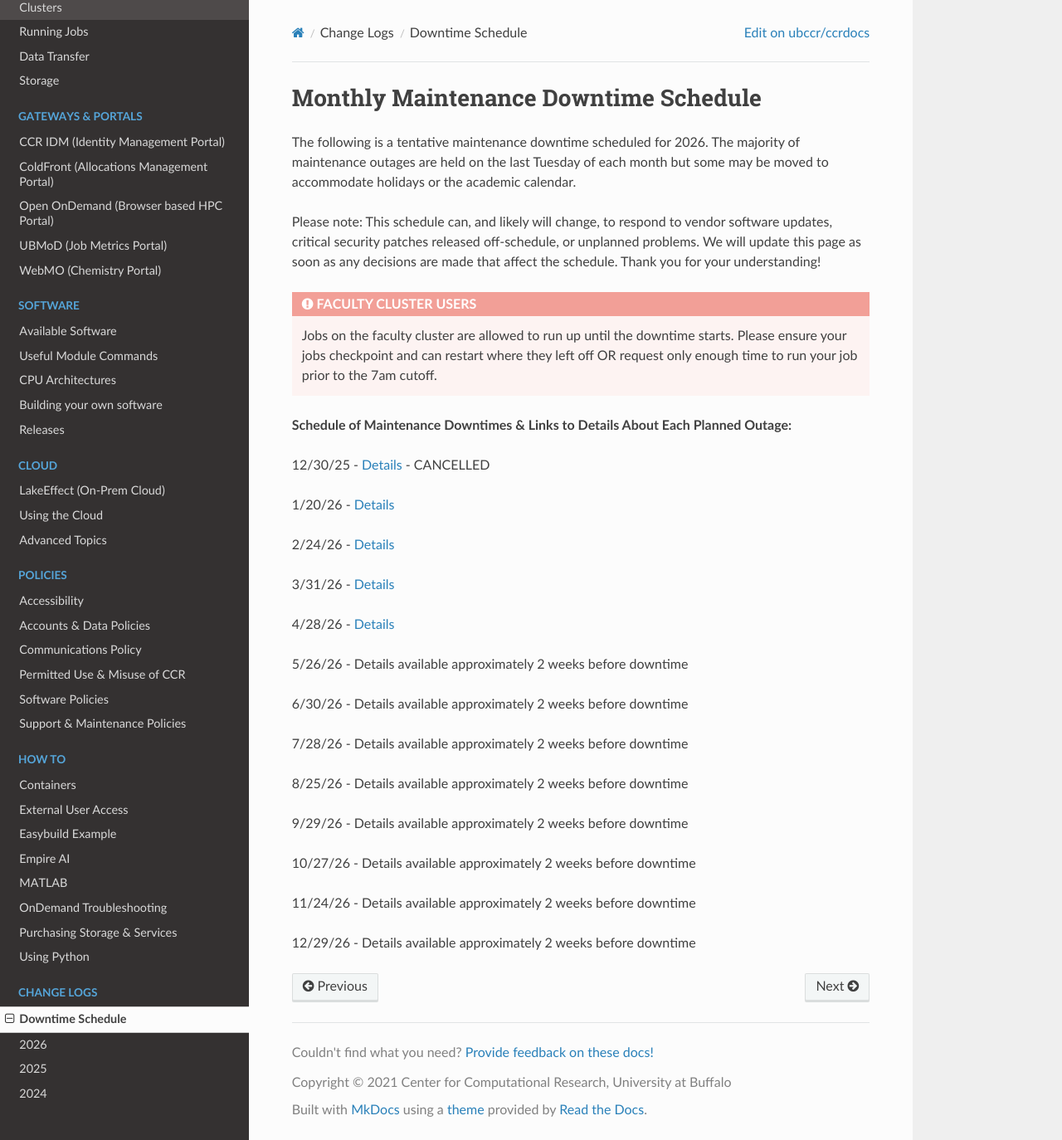
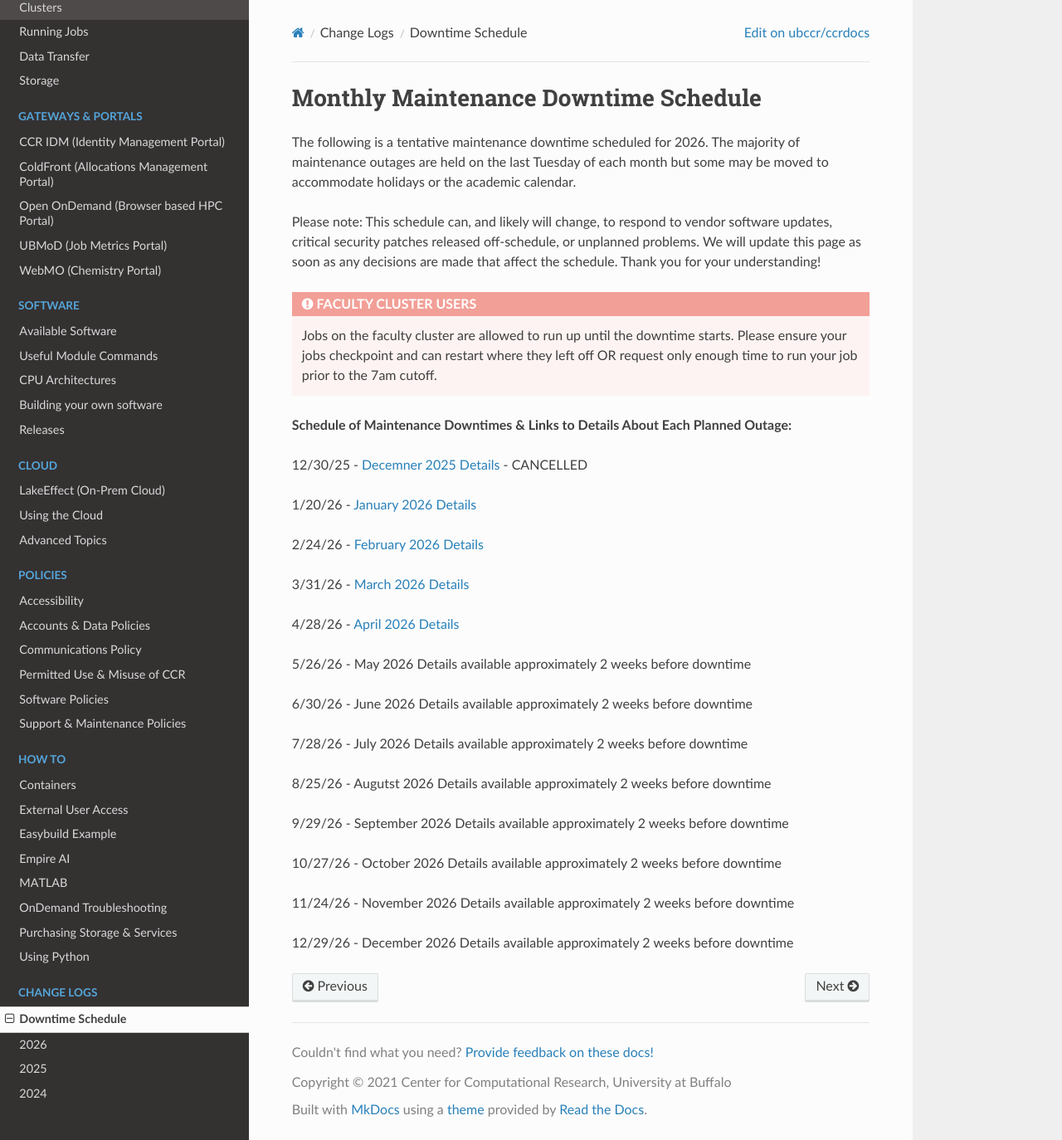
Before and after one commit to ubccr/ccrdocs, an MkDocs documentation site: the page built from pages/changelogs/downtime-schedule.md, in a window 1280 px wide and 1374 px high. Shown: the whole window at 83% size. Built offline with MkDocs 1.6.1, drawn with Linux system fonts in a browser that asks for light colours; nearby versions of some CDN libraries.

```diff
--- a/pages/changelogs/downtime-schedule.md
+++ b/pages/changelogs/downtime-schedule.md
@@ -9,28 +9,28 @@ Please note: This schedule can, and likely will change, to respond to vendor sof
 
 **Schedule of Maintenance Downtimes & Links to Details About Each Planned Outage:**
 
-12/30/25 - [Details](2025.md#december-2025-downtime) - CANCELLED
+12/30/25 - [Decemner 2025 Details](2025.md#december-2025-downtime) - CANCELLED
 
-1/20/26 - [Details](2026.md#january-2026-downtime)
+1/20/26 - [January 2026 Details](2026.md#january-2026-downtime)
 
-2/24/26 - [Details](2026.md#february-2026-downtime)
+2/24/26 - [February 2026 Details](2026.md#february-2026-downtime)
 
-3/31/26 - [Details](2026.md#march-2026-downtime)
+3/31/26 - [March 2026 Details](2026.md#march-2026-downtime)
 
-4/28/26 - [Details](2026.md#april-2026-downtime)
+4/28/26 - [April 2026 Details](2026.md#april-2026-downtime)
 
-5/26/26 - Details available approximately 2 weeks before downtime
+5/26/26 - May 2026 Details available approximately 2 weeks before downtime
 
-6/30/26 - Details available approximately 2 weeks before downtime
+6/30/26 - June 2026 Details available approximately 2 weeks before downtime
 
-7/28/26 - Details available approximately 2 weeks before downtime
+7/28/26 - July 2026 Details available approximately 2 weeks before downtime
 
-8/25/26 - Details available approximately 2 weeks before downtime
+8/25/26 - Augutst 2026 Details available approximately 2 weeks before downtime
 
-9/29/26 - Details available approximately 2 weeks before downtime
+9/29/26 - September 2026 Details available approximately 2 weeks before downtime
 
-10/27/26 - Details available approximately 2 weeks before downtime
+10/27/26 - October 2026 Details available approximately 2 weeks before downtime
 
-11/24/26 - Details available approximately 2 weeks before downtime
+11/24/26 - November 2026 Details available approximately 2 weeks before downtime
 
-12/29/26 - Details available approximately 2 weeks before downtime
+12/29/26 - December 2026 Details available approximately 2 weeks before downtime
```
Also changed, not shown: pages/changelogs/2024.md (+1 -1 lines), pages/changelogs/2025.md (+8 -8 lines), pages/changelogs/2026.md (+1 -1 lines).
